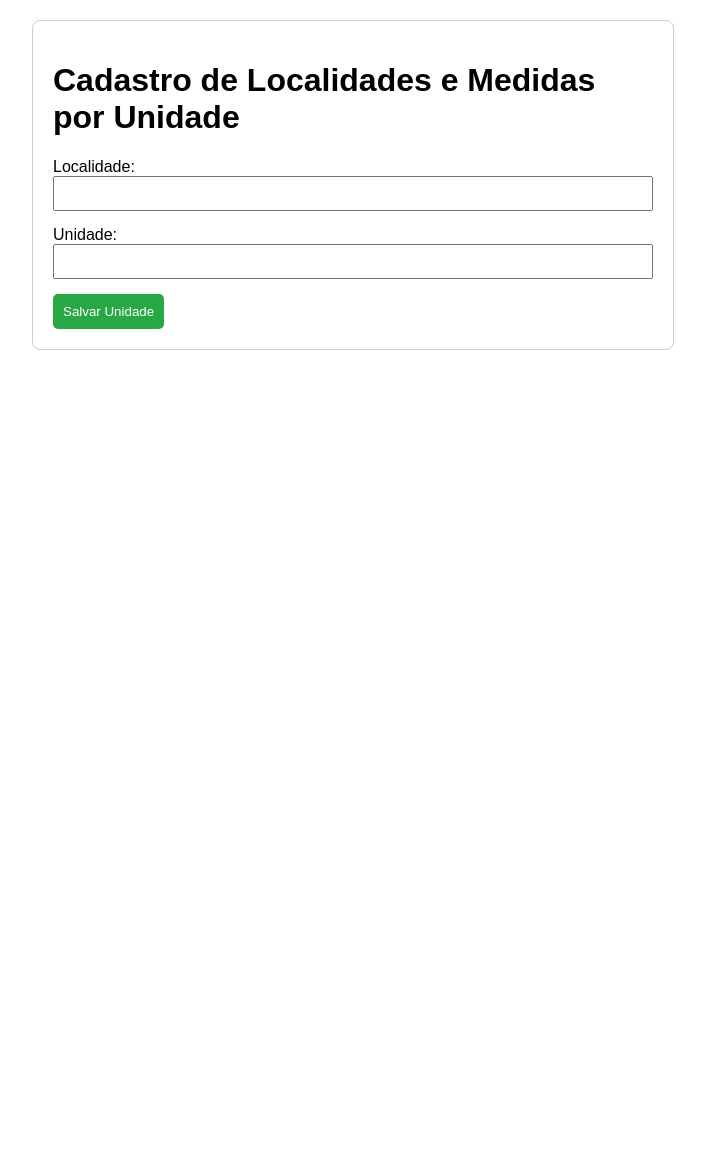
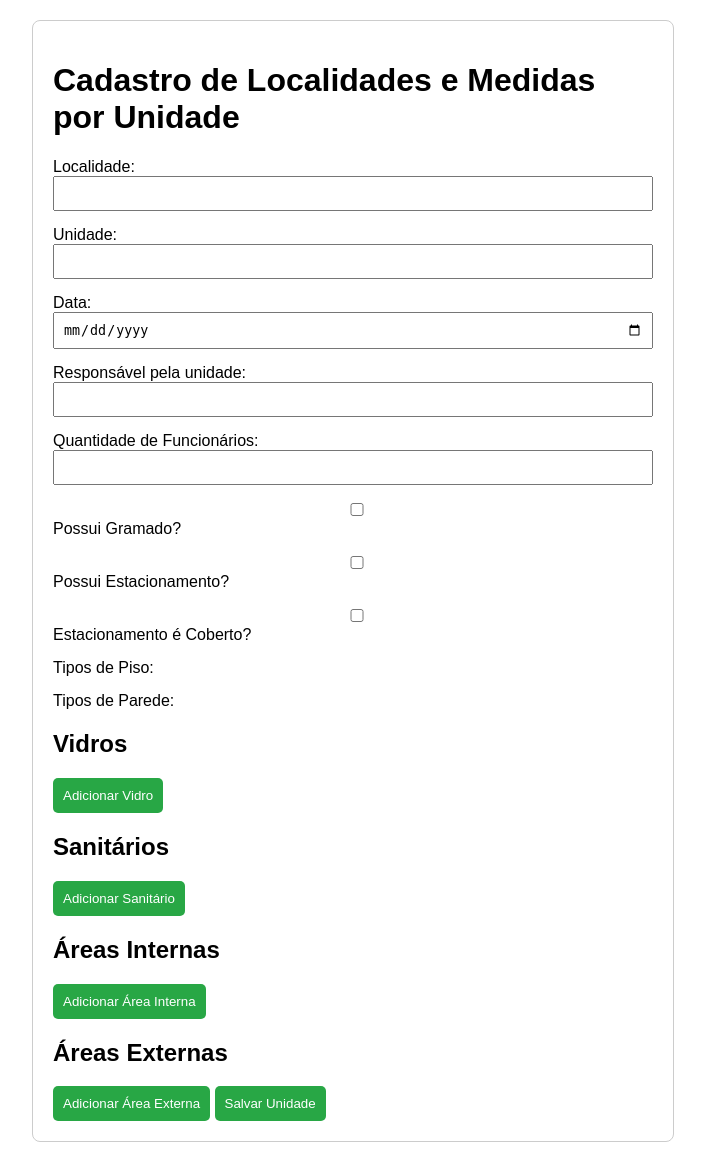
Before and after one commit to AMS2025-phm/cadastro, a Flask app: page / in a window 1280 px wide. Shown: the whole page, without its empty margins (287-992 px from the left). Before the commit the page ends 350 px from the top, so only its background shows below. Run offline with Flask 3, Linux system fonts and the light colour scheme.

Commit message:
Update index.html

```diff
--- a/templates/index.html
+++ b/templates/index.html
@@ -5,7 +5,6 @@
     <meta name="viewport" content="width=device-width, initial-scale=1.0">
     <title>Cadastro de Localidades e Medidas</title>
     <link rel="stylesheet" href="{{ url_for('static', filename='style.css') }}">
-    <script src="{{ url_for('static', filename='script.js') }}"></script>
 </head>
 <body>
     <div class="container">
@@ -19,10 +18,60 @@
                 <label for="unidade">Unidade:</label>
                 <input type="text" id="unidade" name="unidade" required>
             </div>
+            <div class="form-group">
+                <label for="data">Data:</label>
+                <input type="date" id="data" name="data" required>
+            </div>
+            <div class="form-group">
+                <label for="responsavel">Responsável pela unidade:</label>
+                <input type="text" id="responsavel" name="responsavel">
+            </div>
+            <div class="form-group">
+                <label for="qtd_func">Quantidade de Funcionários:</label>
+                <input type="number" id="qtd_func" name="qtd_func" min="0">
+            </div>
+
+            <div class="form-group checkbox-group">
+                <input type="checkbox" id="gramado" name="gramado">
+                <label for="gramado">Possui Gramado?</label>
+            </div>
+            <div class="form-group checkbox-group">
+                <input type="checkbox" id="estacionamento" name="estacionamento">
+                <label for="estacionamento">Possui Estacionamento?</label>
+            </div>
+            <div class="form-group checkbox-group hidden" id="estacionamento-coberto-group">
+                <input type="checkbox" id="estacionamento_coberto" name="estacionamento_coberto">
+                <label for="estacionamento_coberto">Estacionamento é Coberto?</label>
+            </div>
+
+            <div class="form-group">
+                <label>Tipos de Piso:</label>
+                <div id="tipos-piso-checkboxes"></div>
+            </div>
+            <div class="form-group">
+                <label>Tipos de Parede:</label>
+                <div id="tipos-parede-checkboxes"></div>
+            </div>
+
+            <h2>Vidros</h2>
+            <div id="vidros-container"></div>
+            <button type="button" id="addVidroBtn">Adicionar Vidro</button>
+
+            <h2>Sanitários</h2>
+            <div id="sanitarios-container"></div>
+            <button type="button" id="addSanitarioBtn">Adicionar Sanitário</button>
+
+            <h2>Áreas Internas</h2>
+            <div id="internas-container"></div>
+            <button type="button" id="addInternaBtn">Adicionar Área Interna</button>
+
+            <h2>Áreas Externas</h2>
+            <div id="externas-container"></div>
+            <button type="button" id="addExternaBtn">Adicionar Área Externa</button>
+
             <button type="submit">Salvar Unidade</button>
         </form>
-        <div id="message-box"></div>
     </div>
-    <script src="script.js"></script>
+    <script src="{{ url_for('static', filename='script.js') }}"></script>
 </body>
 </html>
```
